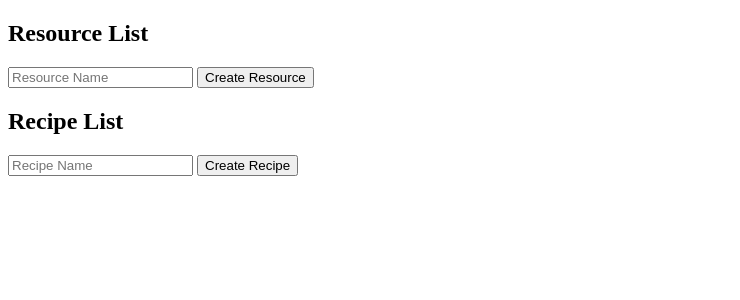
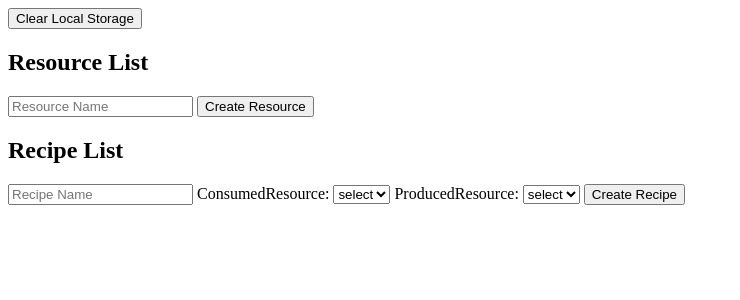
Before and after one commit to isNozo/resource-management-simulator, a SvelteKit app: page / in a window 1280 px wide. Shown: the top 300 px of the page, without its empty margins (0-740 px from the left). Built offline with nearby package versions, Linux system fonts and the light colour scheme.

Commit message:
Added functionality to select consumed and produced resources when creating a recipe

```diff
--- a/src/routes/+page.svelte
+++ b/src/routes/+page.svelte
@@ -41,13 +41,21 @@
     localStorage.setItem('savedResources', JSON.stringify(resources));
   }
 
+  let selectedConsumedResource: string = '';
+  let selectedProducedResource: string = '';
+
   // Save the recipe with the text input to local storage
   function handleSaveRecipe() {
+    const consumedResource = resources.find(r => r.id === selectedConsumedResource);
+    const producedResource = resources.find(r => r.id === selectedProducedResource);
+    if (!consumedResource || !producedResource) {
+      return;
+    }
     recipes.push({
       id: crypto.randomUUID(),
       name: inputNameRecipe,
-      consumedResources: [],
-      producedResources: [],
+      consumedResources: [consumedResource],
+      producedResources: [producedResource],
     });
     recipes = recipes;
     localStorage.setItem('savedRecipes', JSON.stringify(recipes));
@@ -68,6 +76,8 @@
   }
 </script>
 
+<button on:click={() => { localStorage.clear(); recipes = []; resources = []; }}>Clear Local Storage</button>
+
 <h2>Resource List</h2>
 <input type="text" bind:value={inputNameResource} placeholder="Resource Name" />
 <button on:click={handleSaveResource}>Create Resource</button>
@@ -82,6 +92,20 @@
 
 <h2>Recipe List</h2>
 <input type="text" bind:value={inputNameRecipe} placeholder="Recipe Name" />
+<label for="consumedResource">ConsumedResource:</label>
+<select id="consumedResource" bind:value={selectedConsumedResource}>
+  <option value="">select</option>
+  {#each resources as resource}
+    <option value={resource.id}>{resource.name}</option>
+  {/each}
+</select>
+<label for="producedResource">ProducedResource:</label>
+<select id="producedResource" bind:value={selectedProducedResource}>
+  <option value="">select</option>
+  {#each resources as resource}
+    <option value={resource.id}>{resource.name}</option>
+  {/each}
+</select>
 <button on:click={handleSaveRecipe}>Create Recipe</button>
 <ul>
   {#each recipes as recipe}
```
